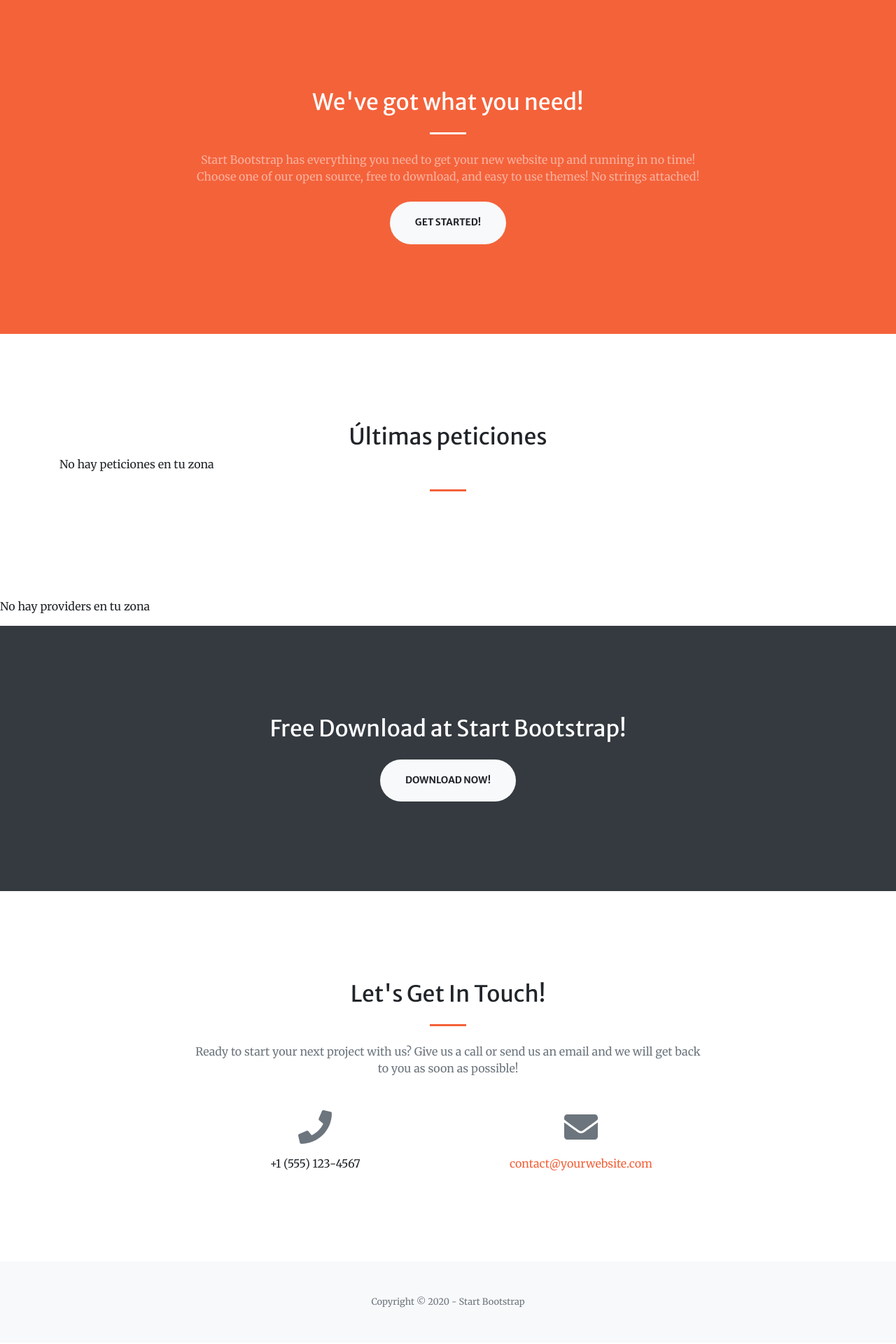
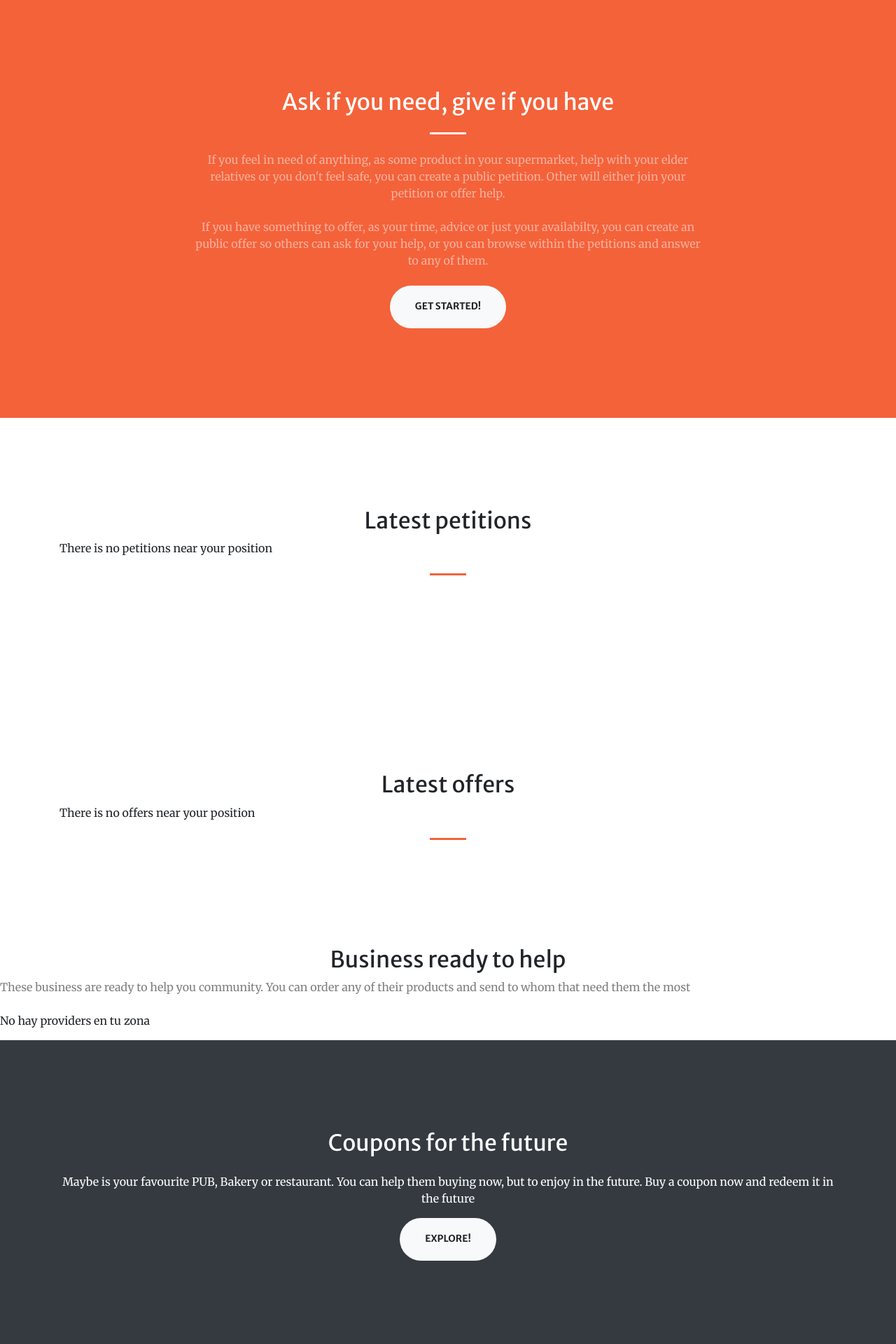
Before and after one commit to pjuradopueyo/taco, a Django app: page / in a window 1280 px wide. Shown: the part 801-2721 px from the top of the page at 70% size. Before the commit the page ends 2669 px from the top, so only its background shows below. Run offline with Django 3.2, Linux system fonts and the light colour scheme; some libraries are stand-ins or nearby versions.

Commit message:
Changes in the fornta page, remove part os old text and include some for basic reference

```diff
--- a/taco/settings.py
+++ b/taco/settings.py
@@ -25,7 +25,7 @@ SECRET_KEY = 'e5p%=o-u$6o+3g6^+&cjbjpr(w@1&#r8qpcuv$h1o4v%g4m!l^'
 # SECURITY WARNING: don't run with debug turned on in production!
 DEBUG = True
 
-ALLOWED_HOSTS = ['51.195.136.201','tapeeta.com','taco.pedrojuradopueyo.com']
+ALLOWED_HOSTS = ['127.0.0.1','51.195.136.201','tapeeta.com','taco.pedrojuradopueyo.com']
 
 # Application definition
 
--- a/taco/urls.py
+++ b/taco/urls.py
@@ -40,6 +40,8 @@ urlpatterns = [
     url(r'^accounts/', include('allauth.urls')),
     path('petitions/', views.PetitionList.as_view()),
     path('petitions/<int:pk>', views.PetitionDetail.as_view()),
+    path('offers/', views.PetitionList.as_view()),
+    path('offers/<int:pk>', views.PetitionDetail.as_view()),
     path('responses/', views.ResponsePetitionList.as_view()),
     path('responses/<int:pk>', views.ResponsePetitionDetail.as_view()),
     url(r'^rest-auth/facebook/$', views.FacebookLogin.as_view(), name='fb_login'),
--- a/users/models.py
+++ b/users/models.py
@@ -67,6 +67,7 @@ class Offer(models.Model):
     radio = models.IntegerField()
     intensity = models.IntegerField()
     offer_img = models.ImageField(upload_to='offer/',null=True, blank=True)
+    added_to = models.ForeignKey('self', on_delete=models.CASCADE, null=True)
 
 
 class Category(models.Model):
--- a/users/templates/users/base.html
+++ b/users/templates/users/base.html
@@ -24,13 +24,13 @@
         <!-- Navigation-->
         <nav class="navbar navbar-expand-lg navbar-light fixed-top py-3" id="mainNav">
             <div class="container">
-                <a class="navbar-brand js-scroll-trigger" href="#page-top">Start Bootstrap</a><button class="navbar-toggler navbar-toggler-right" type="button" data-toggle="collapse" data-target="#navbarResponsive" aria-controls="navbarResponsive" aria-expanded="false" aria-label="Toggle navigation"><span class="navbar-toggler-icon"></span></button>
+                <a class="navbar-brand js-scroll-trigger" href="#page-top">TACO</a><button class="navbar-toggler navbar-toggler-right" type="button" data-toggle="collapse" data-target="#navbarResponsive" aria-controls="navbarResponsive" aria-expanded="false" aria-label="Toggle navigation"><span class="navbar-toggler-icon"></span></button>
                 <div class="collapse navbar-collapse" id="navbarResponsive">
                     <ul class="navbar-nav ml-auto my-2 my-lg-0">
                         <li class="nav-item"><a class="nav-link js-scroll-trigger" href="#about">About</a></li>
-                        <li class="nav-item"><a class="nav-link js-scroll-trigger" href="#services">Services</a></li>
-                        <li class="nav-item"><a class="nav-link js-scroll-trigger" href="#portfolio">Portfolio</a></li>
-                        <li class="nav-item"><a class="nav-link js-scroll-trigger" href="#contact">Contact</a></li>
+                        <li class="nav-item"><a class="nav-link js-scroll-trigger" href="#services">Petitions and offers</a></li>
+                        <li class="nav-item"><a class="nav-link js-scroll-trigger" href="#portfolio">Send help</a></li>
+                        <li class="nav-item"><a class="nav-link js-scroll-trigger" href="#contact">Buy future</a></li>
                     </ul>
                 </div>
             </div>
@@ -46,6 +46,9 @@
         </section>
         <section class="page-section" id="petitions">
             {% block petitions %}{% endblock %}
+        </section>
+        <section class="page-section" id="offers">
+            {% block offers %}{% endblock %}
         </section>
         <section id="providers">
             {% block providers %}{% endblock %}
--- a/users/templates/users/index.html
+++ b/users/templates/users/index.html
@@ -7,11 +7,11 @@
             <div class="container h-100">
                 <div class="row h-100 align-items-center justify-content-center text-center">
                     <div class="col-lg-10 align-self-end">
-                        <h1 class="text-uppercase text-white font-weight-bold">Your Favorite Source of Free Bootstrap Themes</h1>
+                        <h1 class="text-uppercase text-white font-weight-bold">Helping heach others to help</h1>
                         <hr class="divider my-4" />
                     </div>
                     <div class="col-lg-8 align-self-baseline">
-                        <p class="text-white-75 font-weight-light mb-5">Start Bootstrap can help you build better websites using the Bootstrap framework! Just download a theme and start customizing, no strings attached!</p>
+                        <p class="text-white-75 font-weight-light mb-5">Help your community to keep alive, help to whom may need it, buy goods for others who cannot afford them or purchase coupons to redeem when your favourite places open again</p>
                         <a class="btn btn-primary btn-xl js-scroll-trigger" href="#about">Find Out More</a>
                     </div>
                 </div>
@@ -21,9 +21,10 @@
             <div class="container">
                 <div class="row justify-content-center">
                     <div class="col-lg-8 text-center">
-                        <h2 class="text-white mt-0">We've got what you need!</h2>
+                        <h2 class="text-white mt-0">Ask if you need, give if you have</h2>
                         <hr class="divider light my-4" />
-                        <p class="text-white-50 mb-4">Start Bootstrap has everything you need to get your new website up and running in no time! Choose one of our open source, free to download, and easy to use themes! No strings attached!</p>
+                        <p class="text-white-50 mb-4">If you feel in need of anything, as some product in your supermarket, help with your elder relatives or you don't feel safe, you can create a public petition. Other will either join your petition or offer help.</p>
+                        <p class="text-white-50 mb-4">If you have something to offer, as your time, advice or just your availabilty, you can create an public offer so others can ask for your help, or you can browse within the petitions and answer to any of them.</p>
                         <a class="btn btn-light btn-xl js-scroll-trigger" href="#services">Get Started!</a>
                     </div>
                 </div>
@@ -34,7 +35,7 @@
 
         {% block petitions %}
             <div class="container">
-                <h2 class="text-center mt-0">Últimas peticiones</h2>
+                <h2 class="text-center mt-0">Latest petitions</h2>
                 {% if latest_petition_list %}
                 <div class="row">
                 {% for petition in latest_petition_list %}
@@ -54,15 +55,47 @@
                 {% endfor %}
                 </div>
                 {% else %}
-                <p>No hay peticiones en tu zona</p>
+                <p>There is no petitions near your position</p>
                 {% endif %}
                 <hr class="divider my-4" />
 
             </div>
         {% endblock %}
+
+        {% block offers %}
+            <div class="container">
+                <h2 class="text-center mt-0">Latest offers</h2>
+                {% if latest_offer_list %}
+                <div class="row">
+                {% for offer in latest_offer_list %}
+                    <div class="col-lg-3 col-md-6 text-center">
+                        <div class="mt-5">
+                            {% if offer.offer_img %}
+                            <div class="img-petition">
+                            <img src="{{ offer.offer_img.url }}"  class="" alt="...">
+                            </div>
+                            {% else %}
+                            <i class="fas fa-4x fa-gem text-primary mb-4"></i>
+                            {% endif %}
+                            <h3 class="h4 mb-2">{{ offer.title }}</h3>
+                            <p class="text-muted mb-0">{{ offer.description|truncatewords:25 }}</p>
+                        </div>
+                    </div>
+                {% endfor %}
+                </div>
+                {% else %}
+                <p>There is no offers near your position</p>
+                {% endif %}
+                <hr class="divider my-4" />
+
+            </div>
+        {% endblock %}
+
         <!-- Portfolio section-->
         {% block providers %}
             <div class="container-fluid p-0">
+                <h2 class="text-center mt-0">Business ready to help</h2>
+                <p class="text-black-50 mb-4">These business are ready to help you community. You can order any of their products and send to whom that need them the most</p>
                 <div class="row no-gutters">
                     {% if latest_provider_list %}
                     <div class="row">
@@ -92,8 +125,9 @@
         <!-- Call to action section-->
         {% block cta %}
             <div class="container text-center">
-                <h2 class="mb-4">Free Download at Start Bootstrap!</h2>
-                <a class="btn btn-light btn-xl" href="https://startbootstrap.com/themes/creative/">Download Now!</a>
+                <h2 class="mb-4">Coupons for the future</h2>
+                <p>Maybe is your favourite PUB, Bakery or restaurant. You can help them buying now, but to enjoy in the future. Buy a coupon now and redeem it in the future</p>
+                <a class="btn btn-light btn-xl" href="#">Explore!</a>
             </div>
         {% endblock %}
         <!-- Contact section-->
@@ -103,7 +137,7 @@
                     <div class="col-lg-8 text-center">
                         <h2 class="mt-0">Let's Get In Touch!</h2>
                         <hr class="divider my-4" />
-                        <p class="text-muted mb-5">Ready to start your next project with us? Give us a call or send us an email and we will get back to you as soon as possible!</p>
+                        <p class="text-muted mb-5">Is your business struggling, do you know someone who needs help, do you have anything to offer?/p>
                     </div>
                 </div>
                 <div class="row">
--- a/users/views.py
+++ b/users/views.py
@@ -3,13 +3,13 @@ from django.http import HttpResponse
 from django.template import loader
 from rest_framework import viewsets
 from rest_framework import permissions
-from users.serializers import PetitionSerializer, ResponsePetitionSerializer, ProviderSerializer
+from users.serializers import PetitionSerializer, ResponsePetitionSerializer, ProviderSerializer, OfferSerializer
 from rest_framework import status
 from rest_framework.decorators import api_view
 from rest_framework.views import APIView
 from rest_framework.response import Response
 from rest_framework.permissions import IsAuthenticated
-from .models import Petition, ResponsePetition, Provider
+from .models import Petition, ResponsePetition, Provider, Offer
 from .forms import ProviderForm
 from rest_framework import mixins
 from rest_framework import generics
@@ -30,8 +30,10 @@ from django.core.paginator import Paginator
 def index(request):
     latest_petition_list = Petition.objects.order_by('-start_date')[:8]
     latest_provider_list = Provider.objects.order_by('-start_date')[:6]
+    latest_offer_list = Offer.objects.order_by('-start_date')[:6]
     context = {'latest_petition_list': latest_petition_list,
-    'latest_provider_list': latest_provider_list}
+    'latest_provider_list': latest_provider_list,
+    'latest_offer_list': latest_offer_list}
     return render(request, 'users/index.html', context)
 
 #######################################################################
@@ -130,6 +132,55 @@ class PetitionDetail(APIView):
         petition.delete()
         return Response(status=status.HTTP_204_NO_CONTENT)
 
+
+
+
+# API views
+# Offer views
+class OfferList(APIView):
+    """
+    List all offers, or create a new petition.
+    """
+    def get(self, request, format=None):
+        offers = Offer.objects.all()
+        serializer = OfferSerializer(offers, many=True)
+        return Response(serializer.data)
+
+    def post(self, request, format=None):
+        serializer = OfferSerializer(data=request.data)
+        if serializer.is_valid():
+            serializer.save(user=request.user)
+            return Response(serializer.data, status=status.HTTP_201_CREATED)
+        return Response(serializer.errors, status=status.HTTP_400_BAD_REQUEST)
+
+class OfferDetail(APIView):
+    """
+    Retrieve, update or delete a offer instance.
+    """
+    def get_object(self, pk):
+        try:
+            return Offer.objects.get(pk=pk)
+        except Offer.DoesNotExist:
+            raise Http404
+
+    def get(self, request, pk, format=None):
+        offer = self.get_object(pk)
+        serializer = OfferSerializer(offer)
+        return Response(serializer.data)
+
+    def put(self, request, pk, format=None):
+        offer = self.get_object(pk)
+        serializer = OfferSerializer(offer, data=request.data)
+        if serializer.is_valid():
+            serializer.save()
+            return Response(serializer.data)
+        return Response(serializer.errors, status=status.HTTP_400_BAD_REQUEST)
+
+    def delete(self, request, pk, format=None):
+        offer = self.get_object(pk)
+        offer.delete()
+        return Response(status=status.HTTP_204_NO_CONTENT)
+
 #
 # Contribtions
 #
```
Also changed, not shown: users/serializers.py (+10 -1 lines).
